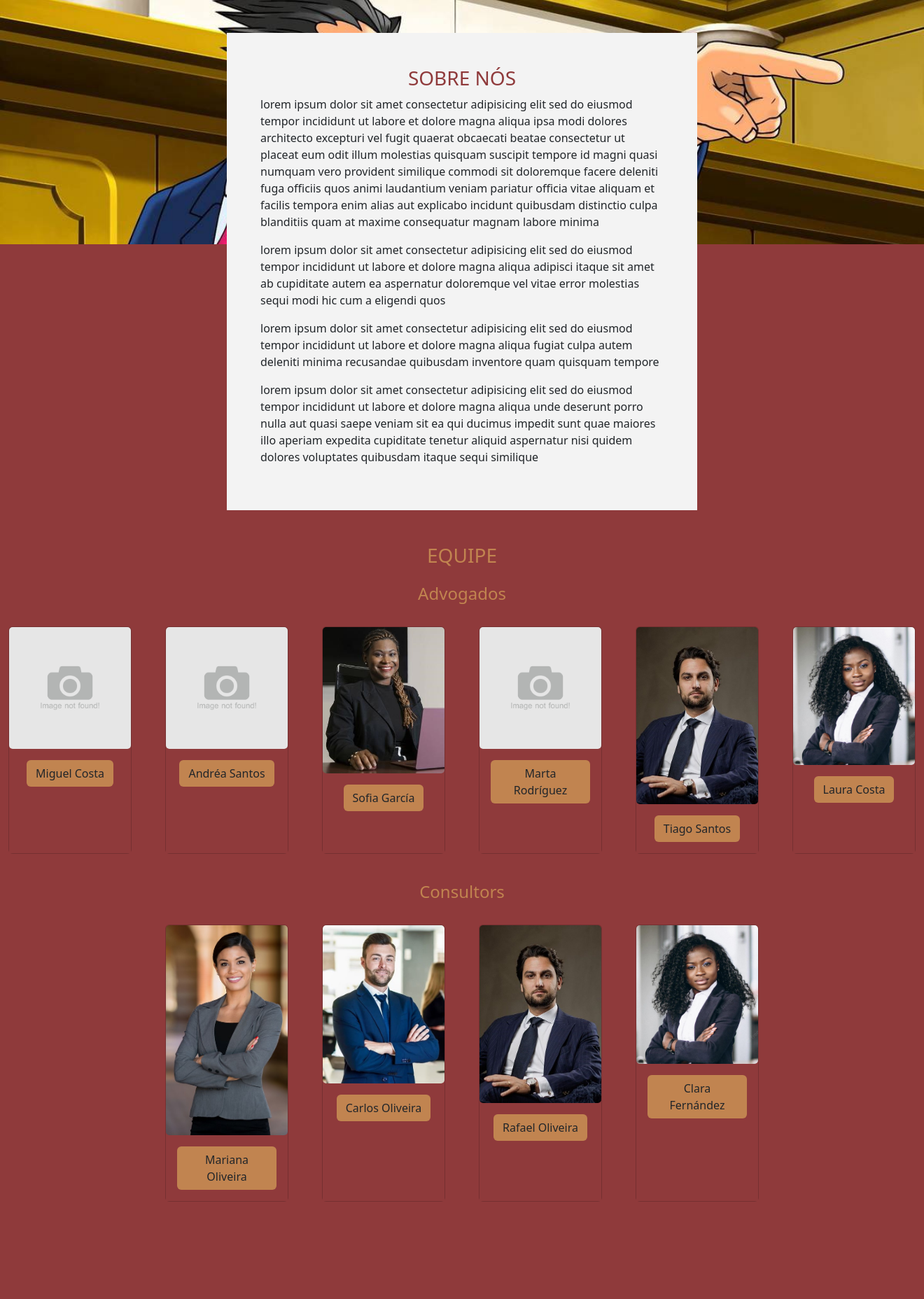
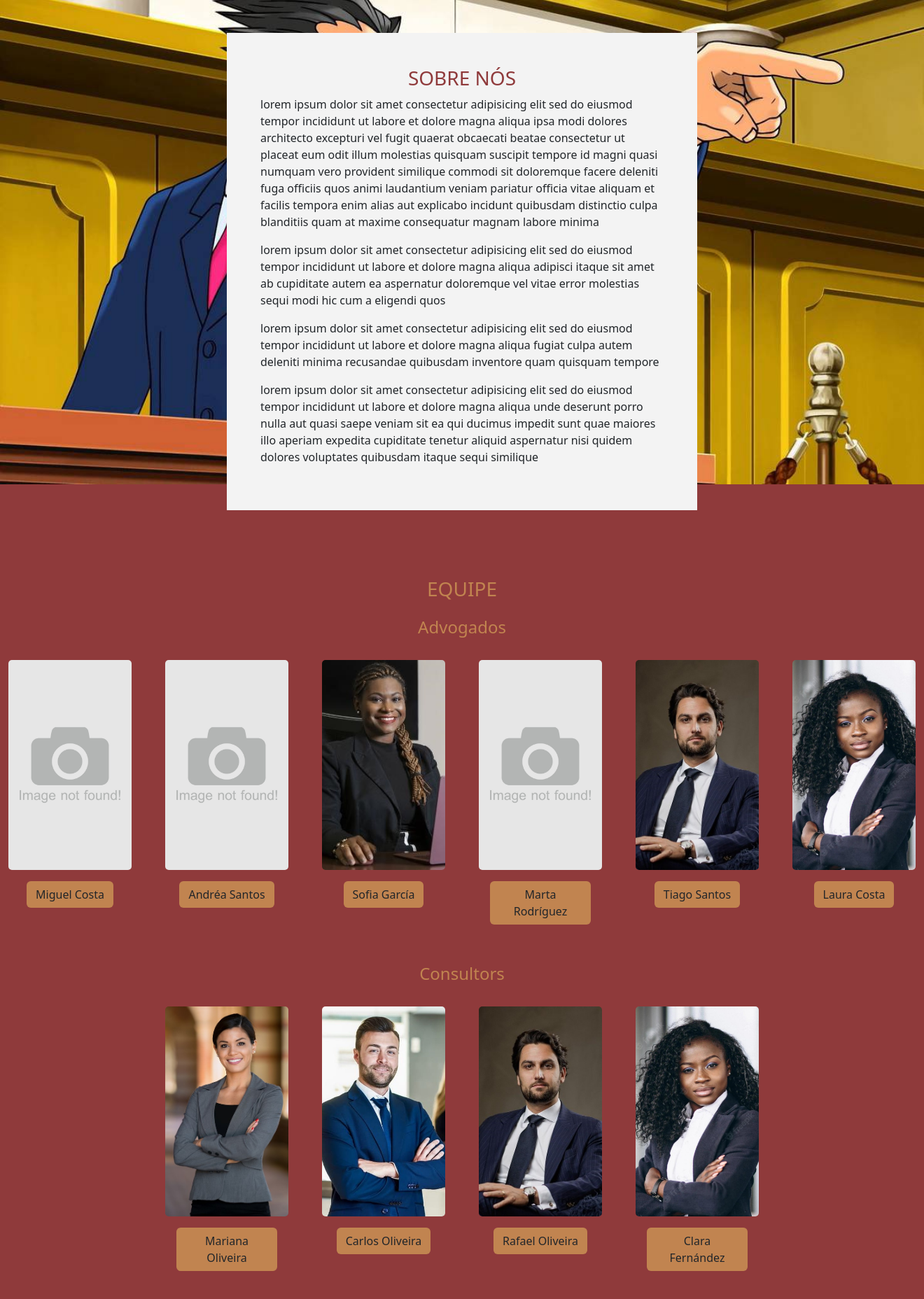
Before and after one commit to everaldina/SadAdvocacia, a Django app: page / in a window 1320 px wide; the page is wider, and only the part inside the window is pictured. Shown: the part 57-1913 px from the top of that part at 70% size. Before the commit the page ends 1774 px from the top of that part, so only its background shows below. Run offline with Django 5.2, Linux system fonts and the light colour scheme; data comes from the database, SQL or seed files in the repository.

Commit message:
att style

```diff
--- a/sad_app/static/style/index.css
+++ b/sad_app/static/style/index.css
@@ -1,17 +1,10 @@
-.consultores-container .card {
+.card {
     border: none;
 }
 
-.consultores-container .card-img {
+.card-img{
     width: 100%;
     height: 300px;
-    object-fit: cover;
-    object-position: top;
-}
-
-.sobre img {
-    width: 100%;
-    height: 350px;
     object-fit: cover;
     object-position: top;
 }
--- a/sad_app/templates/index.html
+++ b/sad_app/templates/index.html
@@ -8,7 +8,7 @@
     src="{% static 'img/objection.jpg' %}"
     alt="Foto relacionado a advocacia"
   />
-  <div class="conteudo col-9 col-sm-8 col-md-7 col-lg-7 col-xl-6 bg-light p-5 z-1 position-relative">
+  <div class="conteudo mb-5 col-9 col-sm-8 col-md-7 col-lg-7 col-xl-6 bg-light p-5 z-1 position-relative">
     <h3 class="text-center text-dark">SOBRE NÓS</h3>
     <div class="text-justify">
       <p>{%lorem 80 w%}</p>
```
